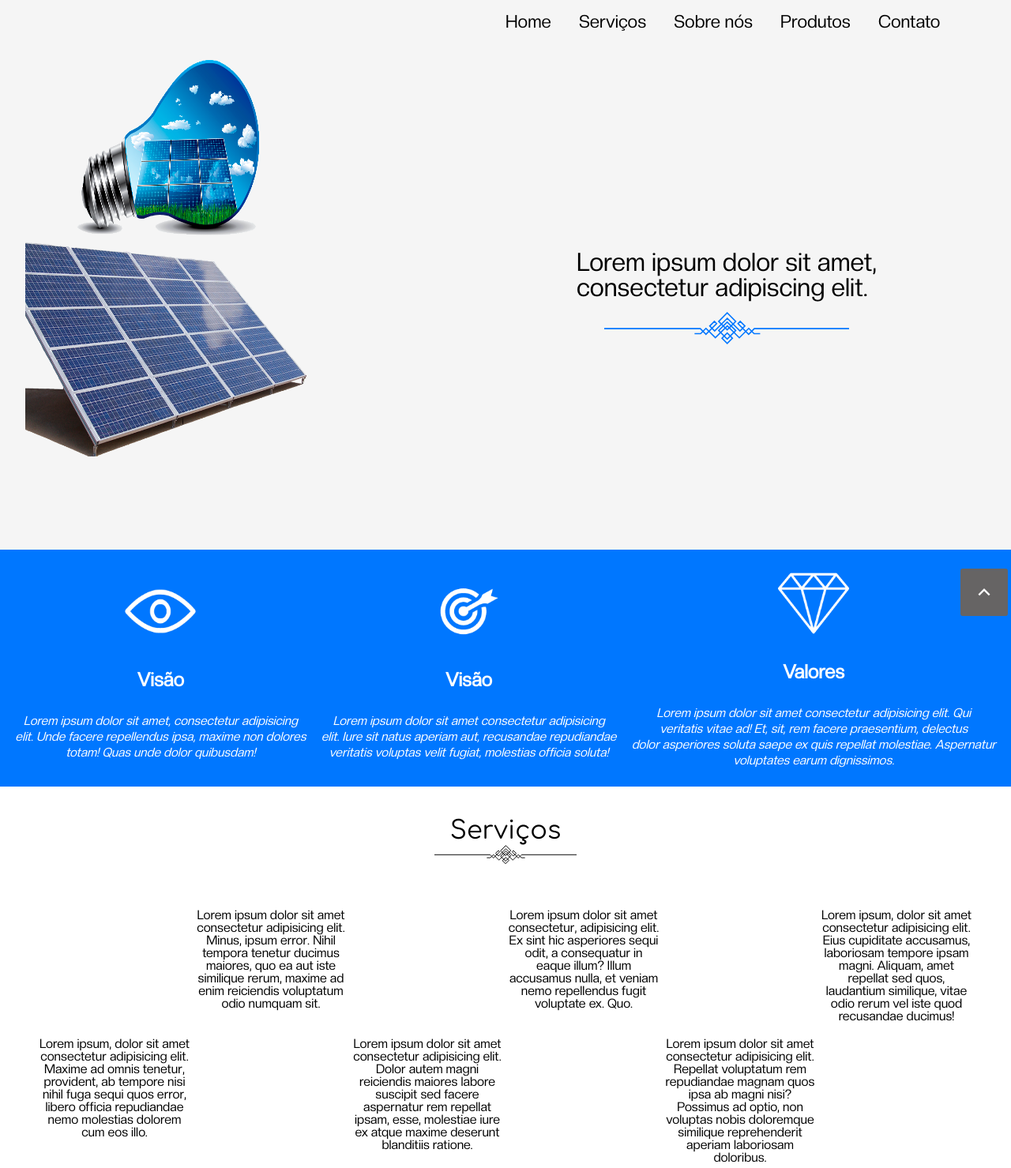
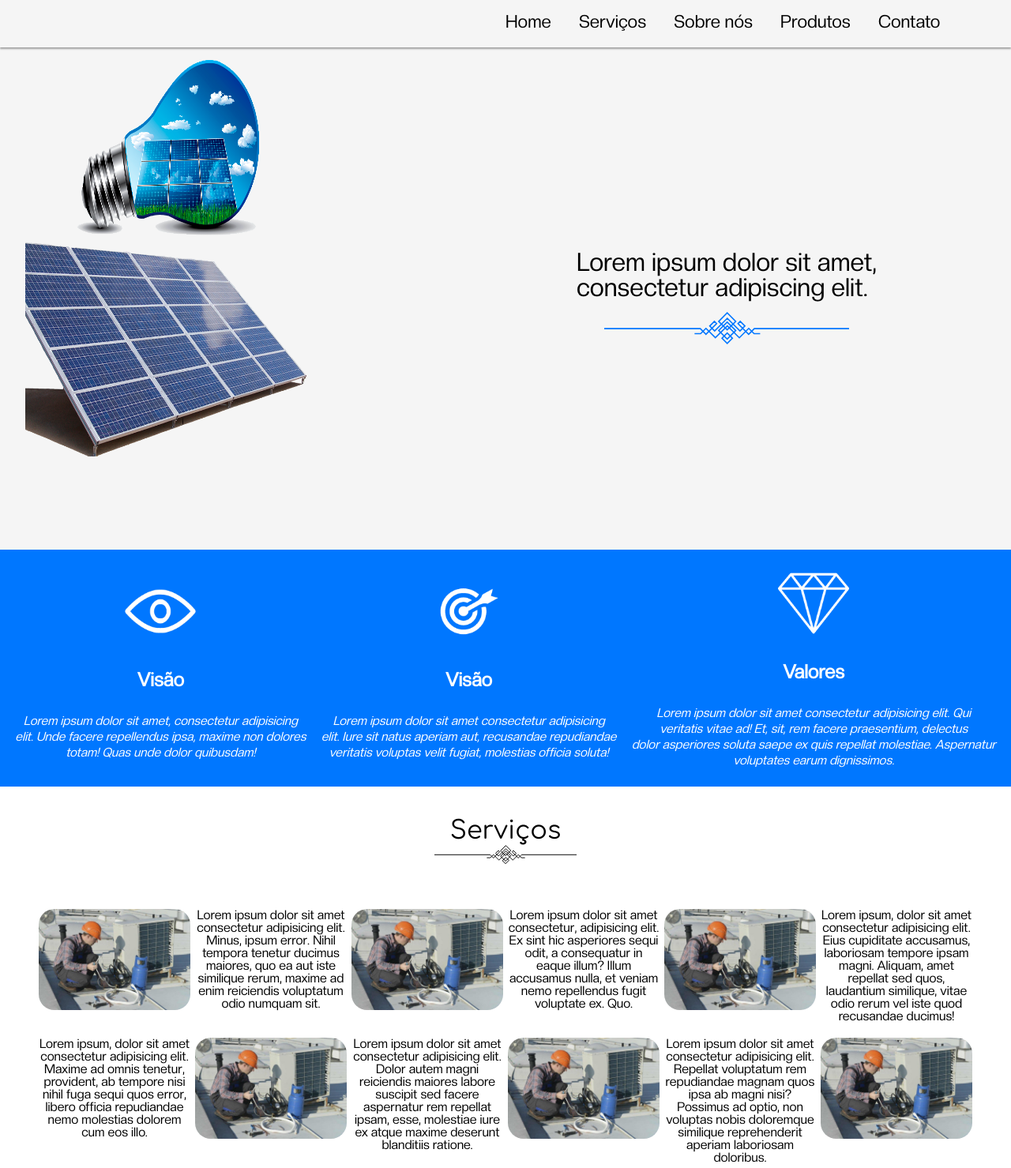
Before and after one commit to maugois/HomeAir, a PHP site: page / in a window 1280 px wide. Shown: the top 1479 px of the page at 79% size. Run offline with PHP 8.4, Linux system fonts and the light colour scheme; some libraries are stand-ins or nearby versions.

Commit message:
top-scroll | header fixo | serviços imagens

```diff
--- a/cabecalho.html
+++ b/cabecalho.html
@@ -7,7 +7,7 @@
         <div id="menu">
             <nav>
                 <ul>
-                    <li><a href="#area-cabecalho">Home</a></li>
+                    <li><a href="#area-inicial">Home</a></li>
                     <li><a href="#area-servicos">Serviços</a></li>
                     <li><a href="#area-sobre">Sobre nós</a></li>
                     <li><a href="#area-produtos">Produtos</a></li>
@@ -17,24 +17,3 @@
         </div>
     </div>
 </header>
-<script>
-    // top fixo
-
-const nav = document.querySelector('area-cabecalho');
-
-const onScroll = (event) => {
-    const scrollPosition = event.target.scrollingElement.scrollTop;
-
-    if (scrollPosition > 10) {
-        if (!nav.classList.contains("scrolled-down")) {
-            nav.classList.add("scrolled-down");
-        }
-    } else {
-        if (nav.classList.contains("scrolled-down")) {
-            nav.classList.remove("scrolled-down")
-        }
-    }
-}
-
-document.addEventListener("scroll", onScroll);
-</script>
--- a/css/style.css
+++ b/css/style.css
@@ -57,13 +57,12 @@ body p, a, h3 {
     position: fixed;
     top: 0;
     left: 0;
+    box-sizing: border-box;
+    -webkit-box-shadow: 0px 2px 2px 0px rgba(0,0,0,0.35);
+    -moz-box-shadow: 0px 2px 2px 0px rgba(0,0,0,0.35);
+    box-shadow: 0px 2px 2px 0px rgba(0,0,0,0.35);
     background-color: var(--cor-cinza);
-}
-
-
-#area-cabecalho.scrolled-down {
-    height: 80px;
-    box-shadow: 0 10px 50px rgba(0, 0, 0, 0.14);
+    z-index: 999;
 }
 /* Começo logo */
 #logo {
@@ -219,6 +218,11 @@ body p, a, h3 {
     justify-content: center;
     gap: 2px;
     margin-top: 15px;
+}
+
+.lista-servicos li .img-l-servicos {
+    width: 100%;
+    border-radius: 20px;
 }
 
 .lista-servicos li {
--- a/index.php
+++ b/index.php
@@ -6,8 +6,12 @@
     <meta name="viewport" content="width=device-width, initial-scale=1.0">
     <link rel="stylesheet" href="css/reset.css">
     <link rel="stylesheet" href="css/style.css">
+    <!-- Icons google -->
     <link rel="stylesheet" href="https://fonts.googleapis.com/css2?family=Material+Symbols+Outlined:opsz,wght,FILL,GRAD@20..48,100..700,0..1,-50..200" />
-	<script src="https://ajax.googleapis.com/ajax/libs/angularjs/1.6.9/angular.min.js"></script>
+	<!-- Link angular -->
+    <script src="https://ajax.googleapis.com/ajax/libs/angularjs/1.6.9/angular.min.js"></script>
+    <!-- Link jQuery -->
+    <script src="https://code.jquery.com/jquery-3.6.3.js" integrity="sha256-nQLuAZGRRcILA+6dMBOvcRh5Pe310sBpanc6+QBmyVM=" crossorigin="anonymous"></script>
     <title></title>
 </head>
 <body ng-app="meuSite" ng-controller="meuControle">
@@ -71,21 +75,21 @@
 
         <div id="itens-servicos">
             <ul class="lista-servicos">
-                <li><img src="" alt=""></li>
+                <li><img class="img-l-servicos" src="images/servicos-ar-condicionado-01.jpg" alt=""></li>
                 <li><p>Lorem ipsum dolor sit amet consectetur adipisicing elit. Minus, ipsum error. Nihil tempora tenetur ducimus maiores, quo ea aut iste similique rerum, maxime ad enim reiciendis voluptatum odio numquam sit.</p></li>
-                <li><img src="" alt=""></li>
+                <li><img class="img-l-servicos" src="images/servicos-ar-condicionado-01.jpg" alt=""></li>
                 <li><p>Lorem ipsum dolor sit amet consectetur, adipisicing elit. Ex sint hic asperiores sequi odit, a consequatur in eaque illum? Illum accusamus nulla, et veniam nemo repellendus fugit voluptate ex. Quo.</p></li>
-                <li><img src="" alt=""></li>
+                <li><img class="img-l-servicos" src="images/servicos-ar-condicionado-01.jpg" alt=""></li>
                 <li><p>Lorem ipsum, dolor sit amet consectetur adipisicing elit. Eius cupiditate accusamus, laboriosam tempore ipsam magni. Aliquam, amet repellat sed quos, laudantium similique, vitae odio rerum vel iste quod recusandae ducimus!</p></li>
             </ul>
 
             <ul class="lista-servicos">
                 <li><p>Lorem ipsum, dolor sit amet consectetur adipisicing elit. Maxime ad omnis tenetur, provident, ab tempore nisi nihil fuga sequi quos error, libero officia repudiandae nemo molestias dolorem cum eos illo.</p></li>
-                <li><img src="" alt=""></li>
+                <li><img class="img-l-servicos" src="images/servicos-ar-condicionado-01.jpg" alt=""></li>
                 <li><p>Lorem ipsum dolor sit amet consectetur adipisicing elit. Dolor autem magni reiciendis maiores labore suscipit sed facere aspernatur rem repellat ipsam, esse, molestiae iure ex atque maxime deserunt blanditiis ratione.</p></li>
-                <li><img src="" alt=""></li>
+                <li><img class="img-l-servicos" src="images/servicos-ar-condicionado-01.jpg" alt=""></li>
                 <li><p>Lorem ipsum dolor sit amet consectetur adipisicing elit. Repellat voluptatum rem repudiandae magnam quos ipsa ab magni nisi? Possimus ad optio, non voluptas nobis doloremque similique reprehenderit aperiam laboriosam doloribus.</p></li>
-                <li><img src="" alt=""></li>
+                <li><img class="img-l-servicos" src="images/servicos-ar-condicionado-01.jpg" alt=""></li>
             </ul>
         </div>
     </section>
--- a/js/script.js
+++ b/js/script.js
@@ -1,19 +1,24 @@
-// top fixo
+let calcScrollValue = () => {
+    let scrollProgress = document.getElementById("top-scroll");
 
-const nav = document.querySelector('area-cabecalho');
+    let pos = document.documentElement.scrollTop;
 
-const onScroll = (event) => {
-    const scrollPosition = event.target.scrollingElement.scrollTop;
+    let calcHeight = document.documentElement.scrollHeight - document.documentElement.clientHeight;
 
-    if (scrollPosition > 10) {
-        if (!nav.classList.contains("scrolled-down")) {
-            nav.classList.add("scrolled-down");
-        }
+    let calcScrollValue = Math.round((pos * 100) / calcHeight);
+
+    if (pos > 100) {
+        scrollProgress.style.display = "grid";
     } else {
-        if (nav.classList.contains("scrolled-down")) {
-            nav.classList.remove("scrolled-down")
-        }
+        scrollProgress.style.display = "none";
     }
-}
 
-document.addEventListener("scroll", onScroll);
+    scrollProgress.addEventListener("click", () => {
+        document.documentElement.scrollTop = 0;
+    });
+};
+
+window.onscroll = function() {
+    calcScrollValue();
+};
+window.onload = calcScrollValue;
```
Also changed, not shown: images/servicos-ar-condicionado-01.jpg (added).
